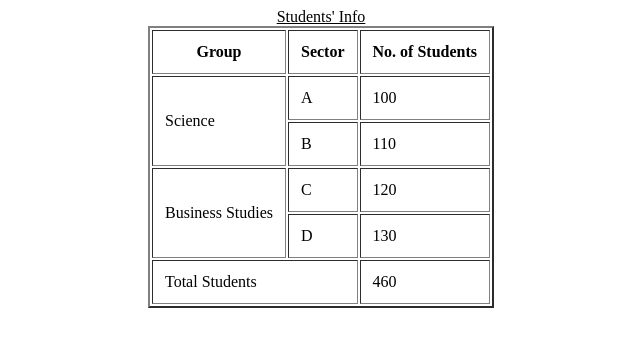
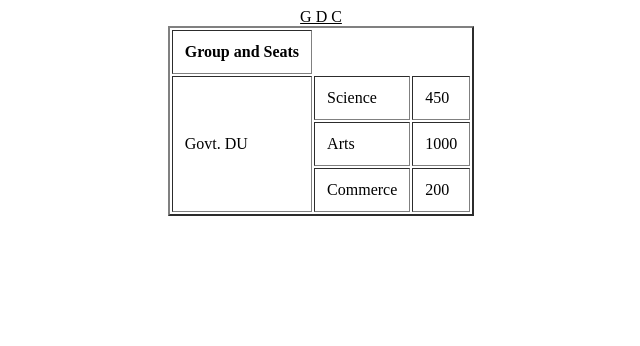
Before and after one commit to ab80x08/5c, a plain HTML site: page index.html in a window 1280 px wide. Shown: the whole page, without its empty margins (319-959 px from the left). Drawn offline with Linux system fonts and the light colour scheme.

Commit message:
nsyVe1l19ibn

```diff
--- a/index.html
+++ b/index.html
@@ -7,28 +7,19 @@
     </head>
     <body>
         <table border="2" align="center" cellspacing="2" cellpadding="12">
-            <caption><u>Students' Info</u></caption>
-            <tr>
-                <th>Group</th>
-                <th>Sector</th>
-                <th>No. of Students</th>
+            <caption><u>G D C</u></caption>
+            <tr colspan="3">
+                <th>Group and Seats</th>
             </tr>
             <tr>
-                <td rowspan="2">Science</td>
-                <td>A</td><td>100</td>
+                <td rowspan="3">Govt. DU</td>
+                <td>Science</td><td>450</td>
             </tr>
             <tr>
-                <td>B</td><td>110</td>
-            </tr>
-            <td rowspan="2">Business Studies</td>
-            <td>C</td><td>120</td>
+                <td>Arts</td><td>1000</td>
             </tr>
             <tr>
-                <td>D</td><td>130</td>
-            </tr>
-            <tr>
-                <td colspan="2">Total Students</td>
-                <td>460</td>
+                <td>Commerce</td><td>200</td>
             </tr>
         </table>
     </body>
```
